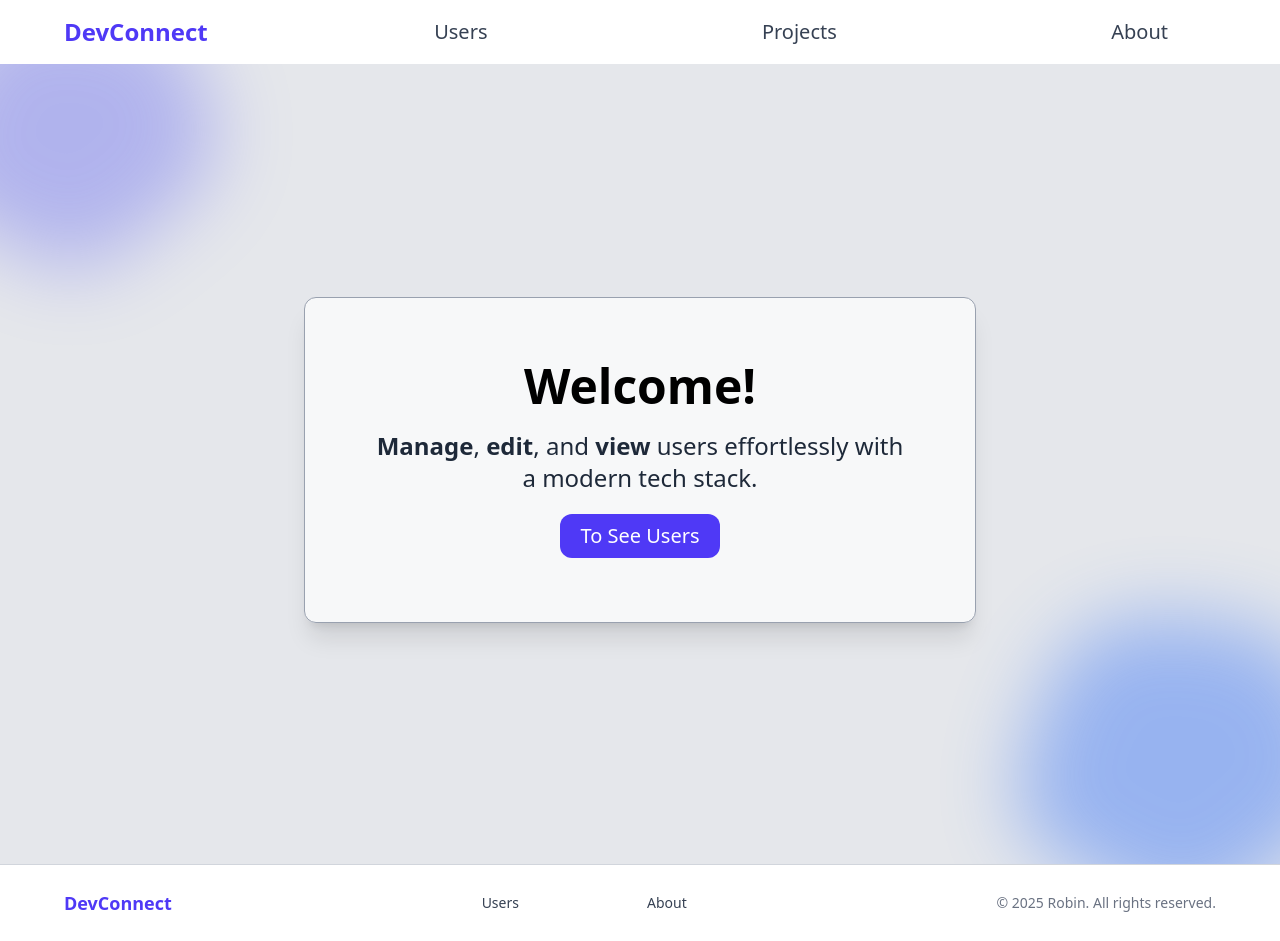
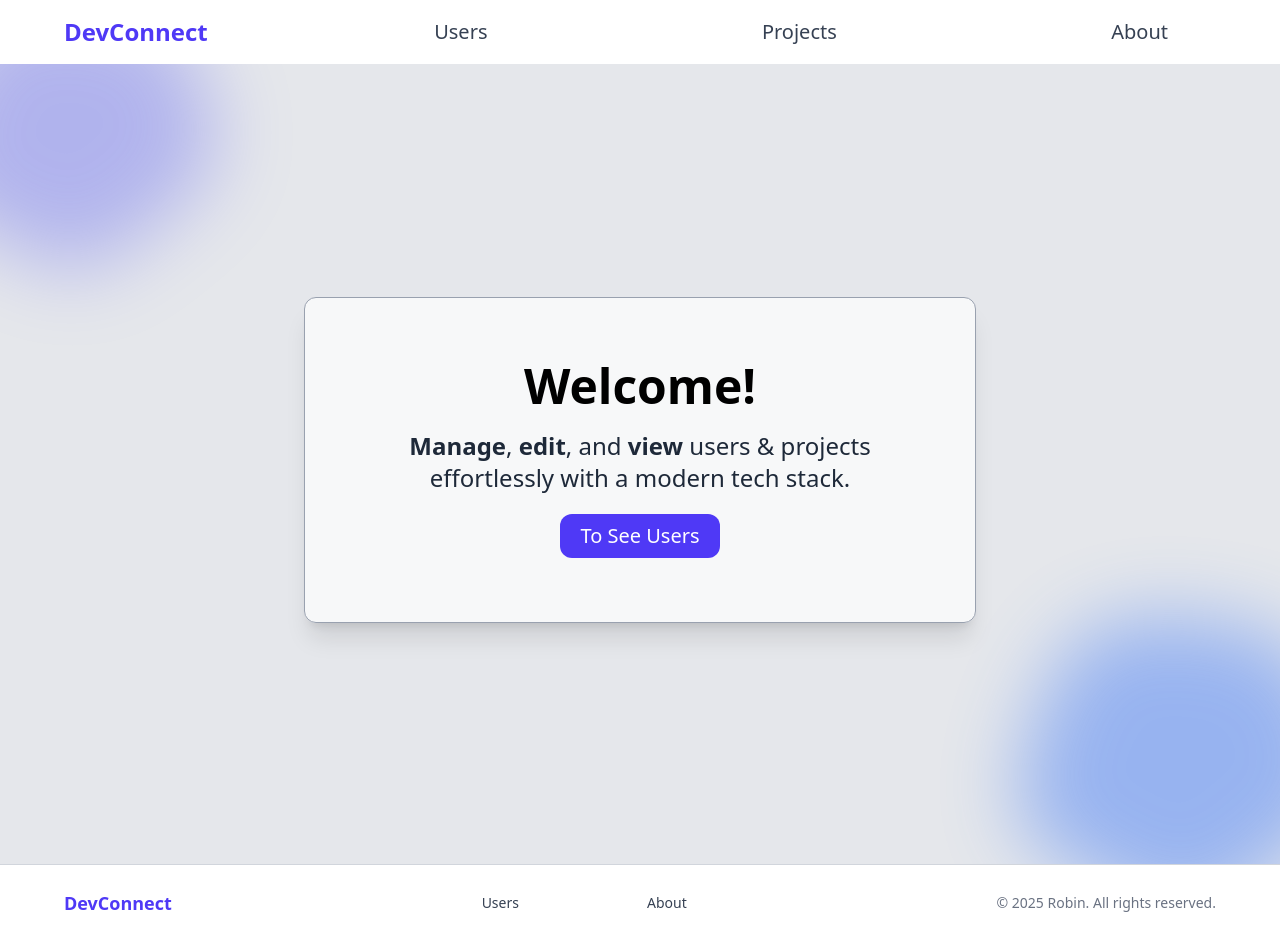
Before and after one commit to MrBakieth/devconnect-next, a Next.js app: page / in a window 1280 px wide. Built offline with nearby package versions, Linux system fonts and the light colour scheme.

Commit message:
Fixed main page hero description

```diff
--- a/src/app/page.tsx
+++ b/src/app/page.tsx
@@ -32,7 +32,8 @@ export default function Home() {
         <h1 className="text-4xl sm:text-5xl font-bold text-center">Welcome!</h1>
         <p className="text-lg sm:text-2xl text-center text-gray-800">
           <strong>Manage</strong>, <strong>edit</strong>, and{" "}
-          <strong>view</strong> users effortlessly with a modern tech stack.
+          <strong>view</strong> users & projects effortlessly with a modern tech
+          stack.
         </p>
         <Link href="/users">
           <button className="px-5 py-2 bg-indigo-600 text-white rounded-xl hover:bg-indigo-700 transition text-lg sm:text-xl cursor-pointer">
```
